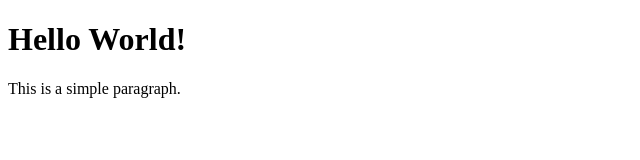
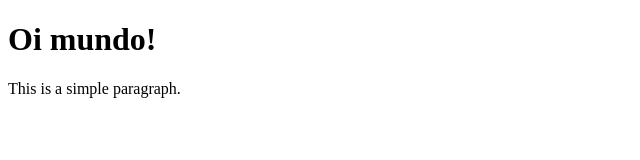
Before and after one commit to moisesMarcondes/gama-no-github, a plain HTML site: page index.html in a window 1280 px wide. Shown: the whole page, without its empty margins (0-640 px from the left). Drawn offline with Linux system fonts and the light colour scheme.

Commit message:
outro commit, desta vez em master

```diff
--- a/index.html
+++ b/index.html
@@ -7,7 +7,7 @@
     </head>
 
     <body>
-        <h1>Hello World!</h1>
+        <h1>Oi mundo!</h1>
         <p>This is a simple paragraph.</p>
     </body>
 
```
